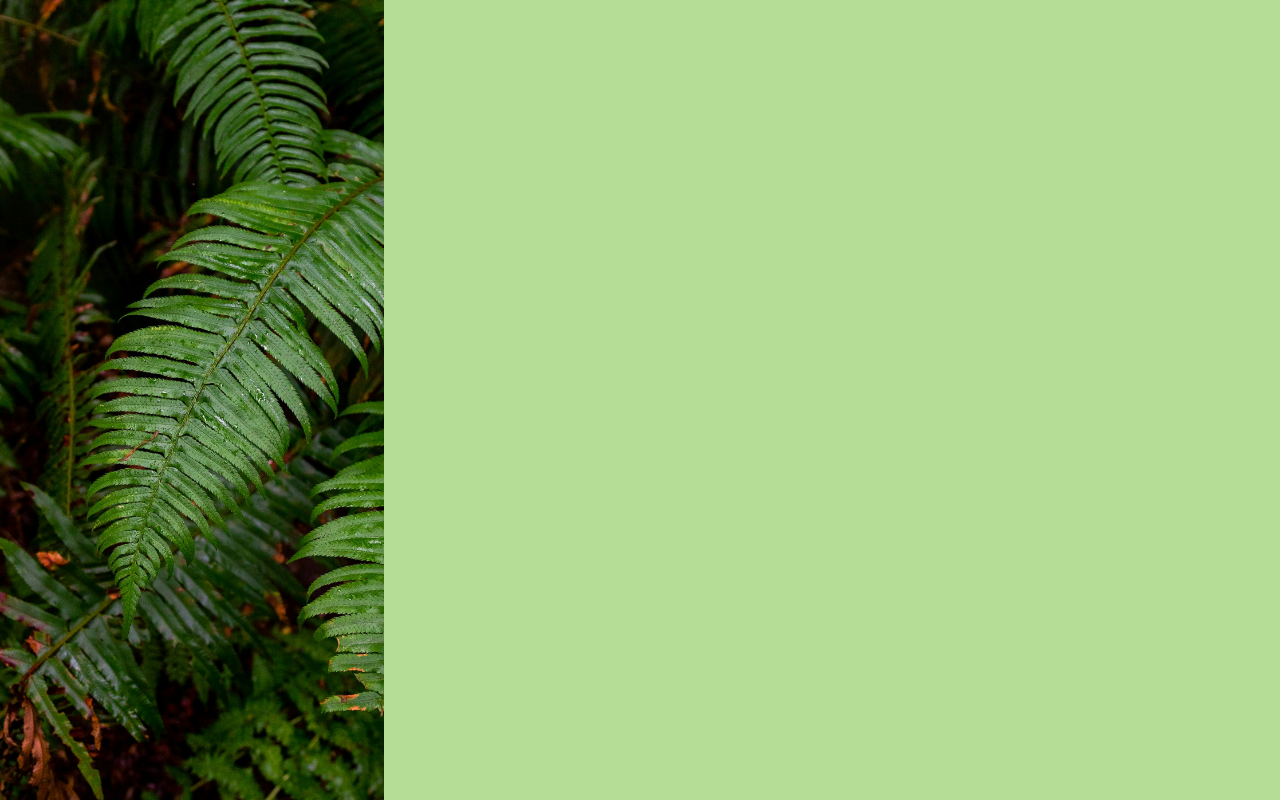
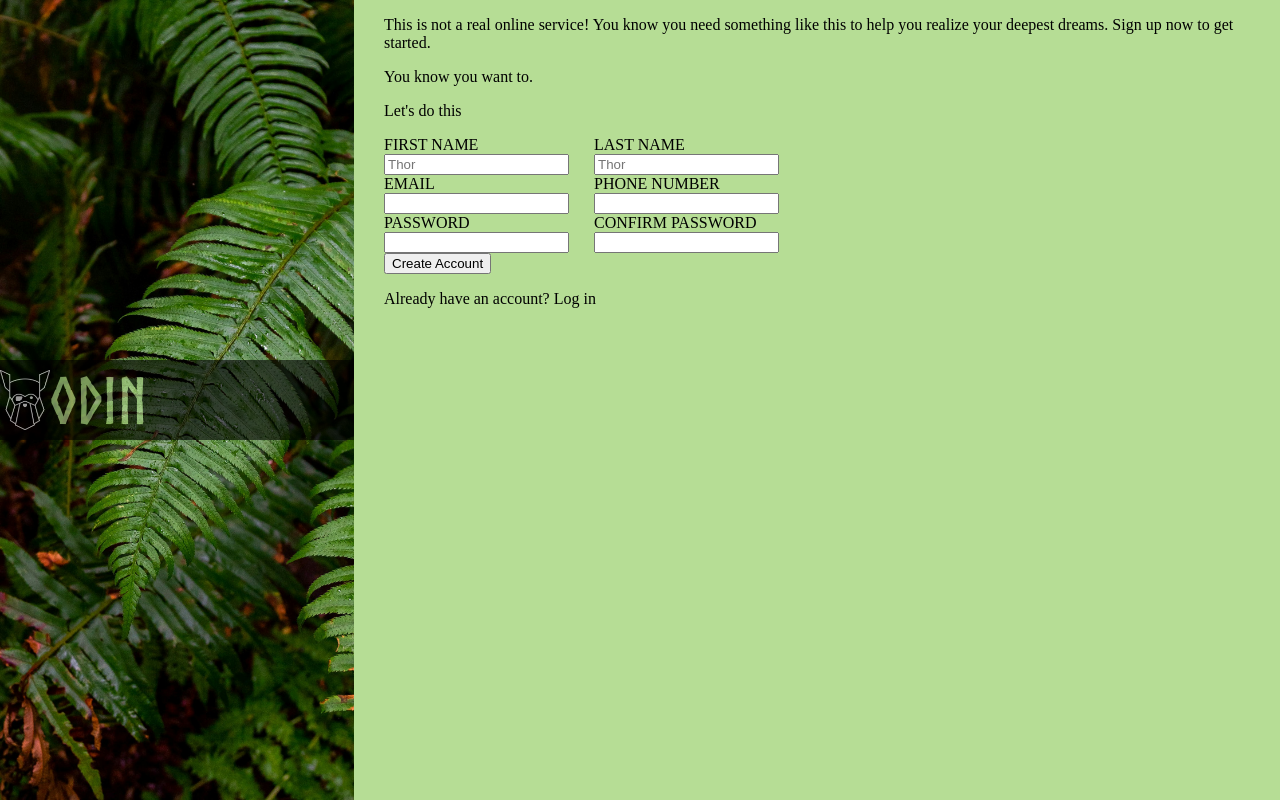
Before and after one commit to Laylah-ng/odin-form, a plain HTML site: page index.html in a window 1280 px wide. Drawn offline with Linux system fonts and the light colour scheme.

Commit message:
added form and other element

```diff
--- a/index.css
+++ b/index.css
@@ -2,6 +2,10 @@
   font-family: Norse-bold;
   src: url(font/Norse-Bold.otf);
 }
+:root{
+  --mint-green:rgb(182, 221, 149);
+}
+
 .leaf-image {
   background-image: url(images/leaf.jpg);
   height: 100%;
@@ -11,14 +15,18 @@
   position: fixed;
   top: 0;
   left: 0;
+  display:flex;
+  align-items: center;
+
 }
 .plain {
-  background-color: rgb(182, 221, 149);
+  background-color: var(--mint-green);
   height: 100%;
   width: 70%;
   position: fixed;
   top: 0;
   right: 0;
+  padding-left: 30px;
 }
 
 body {
@@ -26,3 +34,31 @@ body {
   width: 100%;
   display: flex;
 }
+h1{
+    font-family: Norse-bold;
+    color: var(--mint-green);
+    font-size: 4em
+}
+.odin-logo{
+    height: 60px;
+    width: 50px;
+}
+.logo-container{
+    height: 80px;
+    background-color: black;
+    opacity: .6;
+    display: flex;
+    align-items: center;
+    justify-content: centergit;
+    width: 100%;
+}
+
+form{
+    display: flex;
+    flex-direction: row;
+    column-gap: 25px;
+}
+.name{
+    display: flex;
+    flex-direction: column;
+}
--- a/index.html
+++ b/index.html
@@ -7,7 +7,64 @@
     <link rel="stylesheet" href="index.css" />
   </head>
   <body>
-    <div class="leaf-image"></div>
-    <div class="plain"></div>
+    <div class="leaf-image">
+      <div class="logo-container">
+        <img src="images/odin-lined.png" alt="odin-logo" class="odin-logo" />
+        <h1>odin</h1>
+      </div>
+    </div>
+    <div class="plain">
+      <p>
+        This is not a real online service! You know you need something like this
+        to help you realize your deepest dreams. Sign up now to get started.
+      </p>
+      <p>You know you want to.</p>
+      <p>Let's do this</p>
+      <form action="#" method="post">
+        <div class="">
+          <div class="name">
+            <label for="first-name">FIRST NAME</label>
+            <input
+              type="text"
+              name="first-name"
+              id="first-name"
+              placeholder="Thor"
+            />
+          </div>
+          <div class="name">
+            <label for="email">EMAIL</label>
+            <input type="email" name="email" id="email" />
+          </div>
+
+          <div class="name">
+            <label for="password">PASSWORD</label>
+            <input type="password" name="password" id="password" />
+          </div>
+        </div>
+        <div class="">
+            <div class="name">
+                <label for="last-name">LAST NAME</label>
+                <input
+                   type="text"
+                   name="last-name"
+                   id="last-name"
+                   placeholder="Thor"
+               />
+        </div>
+            <div class="name">
+              <label for="phone-number">PHONE NUMBER</label>
+              <input type="phone-number" name="phone-number" id="phone-number" />
+            </div>
+            <div class="name">
+              <label for="password">CONFIRM PASSWORD</label>
+             <input type="password" name="password" id="password" />
+          </div>
+             </div>
+
+
+      </form>
+      <button type="submit">Create Account</button>
+      <p>Already have an account? <span>Log in</span></p>
+    </div>
   </body>
 </html>
```
